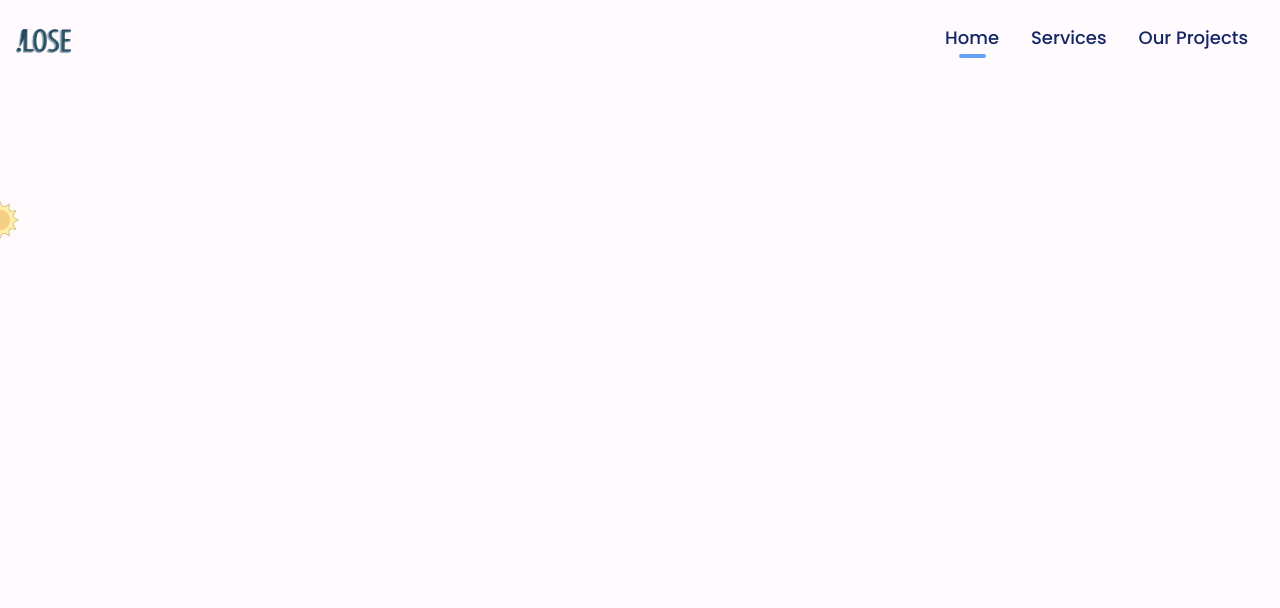
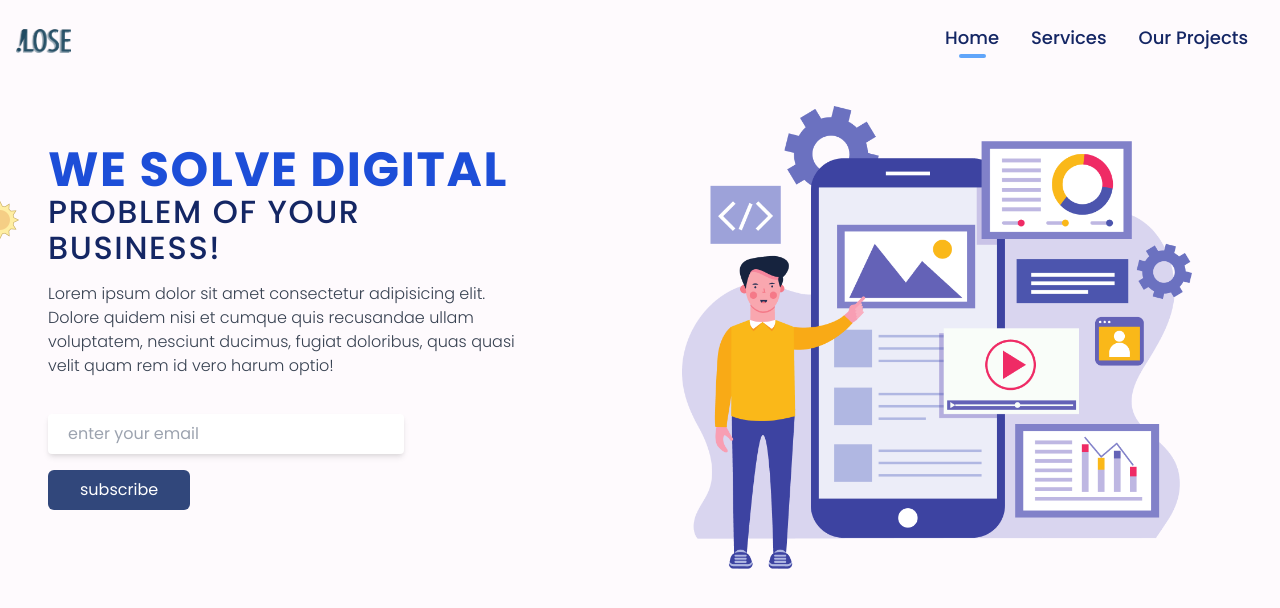
Before and after one commit to saddam-satria/BSI-FE-Competition, a Next.js app: page / in a window 1280 px wide. Shown: the top 608 px of the page. Built offline with nearby package versions, Linux system fonts and the light colour scheme.

Commit message:
Update : ui layout home

```diff
--- a/pages/index.js
+++ b/pages/index.js
@@ -1,6 +1,6 @@
 // import { useState } from 'react';
 import { motion } from 'framer-motion';
-// import Header from '../components/layout/home/Header';
+import Header from '../components/layout/home/Header';
 // import ServiceContent from '../components/layout/home/ServiceContent';
 // import ChooseUs from '../components/layout/home/ChooseUs';
 // import Teams from '../components/layout/home/Teams';
@@ -73,7 +73,15 @@ const Home = () => {
   //   message[index].classList.add('hidden');
   // };
 
-  return <motion.div variants={variants} transition={{ duration: 2 }} initial={'out'} animate={'in'}></motion.div>;
+  return (
+    <motion.div variants={variants} transition={{ duration: 2 }} initial={'out'} animate={'in'}>
+      <Header />
+      {/* <ServiceContent services={services} />
+      <ChooseUs />
+      <Teams teams={teams} mouseEnterHandler={mouseEnterHandler} mouseLeaveHandler={mouseLeaveHandler} />
+      <Services /> */}
+    </motion.div>
+  );
 };
 
 export default Home;
```
